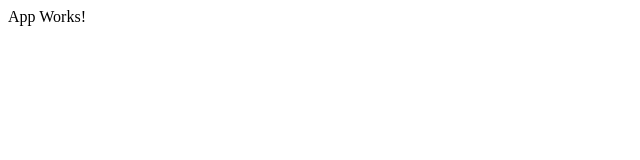
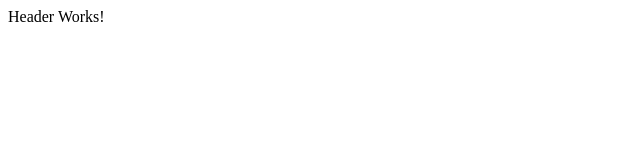
Before and after one commit to FrozenPandaz/ng-atlanta-upw, an Angular app: page / in a window 1280 px wide. Shown: the top 160 px of the page, without its empty margins (0-640 px from the left). Built offline with nearby package versions, Linux system fonts and the light colour scheme.

Commit message:
Add Header

```diff
--- a/src/app/app.component.html
+++ b/src/app/app.component.html
@@ -1,3 +1,3 @@
-App Works!
+<fbs-header></fbs-header>
 
 <router-outlet></router-outlet>
--- a/src/app/app.module.ts
+++ b/src/app/app.module.ts
@@ -7,6 +7,7 @@ import { ServiceWorkerModule } from '@angular/service-worker';
 import { AppComponent } from './app.component';
 
 import { environment } from '../environments/environment';
+import { HeaderModule } from './header/header.module';
 
 @NgModule({
   declarations: [
@@ -15,7 +16,8 @@ import { environment } from '../environments/environment';
   imports: [
     BrowserModule.withServerTransition({ appId: 'serverApp' }),
     AppRoutingModule,
-    ServiceWorkerModule.register('/ngsw-worker.js', { enabled: environment.production })
+    ServiceWorkerModule.register('/ngsw-worker.js', { enabled: environment.production }),
+    HeaderModule
   ],
   providers: [],
   bootstrap: [AppComponent]
--- /dev/null
+++ b/src/app/header/header.component.html
@@ -0,0 +1,3 @@
+<header>
+  Header Works!
+</header>
--- /dev/null
+++ b/src/app/header/header.component.ts
@@ -0,0 +1,15 @@
+import { Component, OnInit } from '@angular/core';
+
+@Component({
+  selector: 'fbs-header',
+  templateUrl: './header.component.html',
+  styleUrls: ['./header.component.scss']
+})
+export class HeaderComponent implements OnInit {
+
+  constructor() { }
+
+  ngOnInit() {
+  }
+
+}
```
Also changed, not shown: src/app/header/header.module.ts (added, +12 -0 lines), src/app/header/header.component.scss (added), 1 other file (tests, documents, lock files or other folders).
